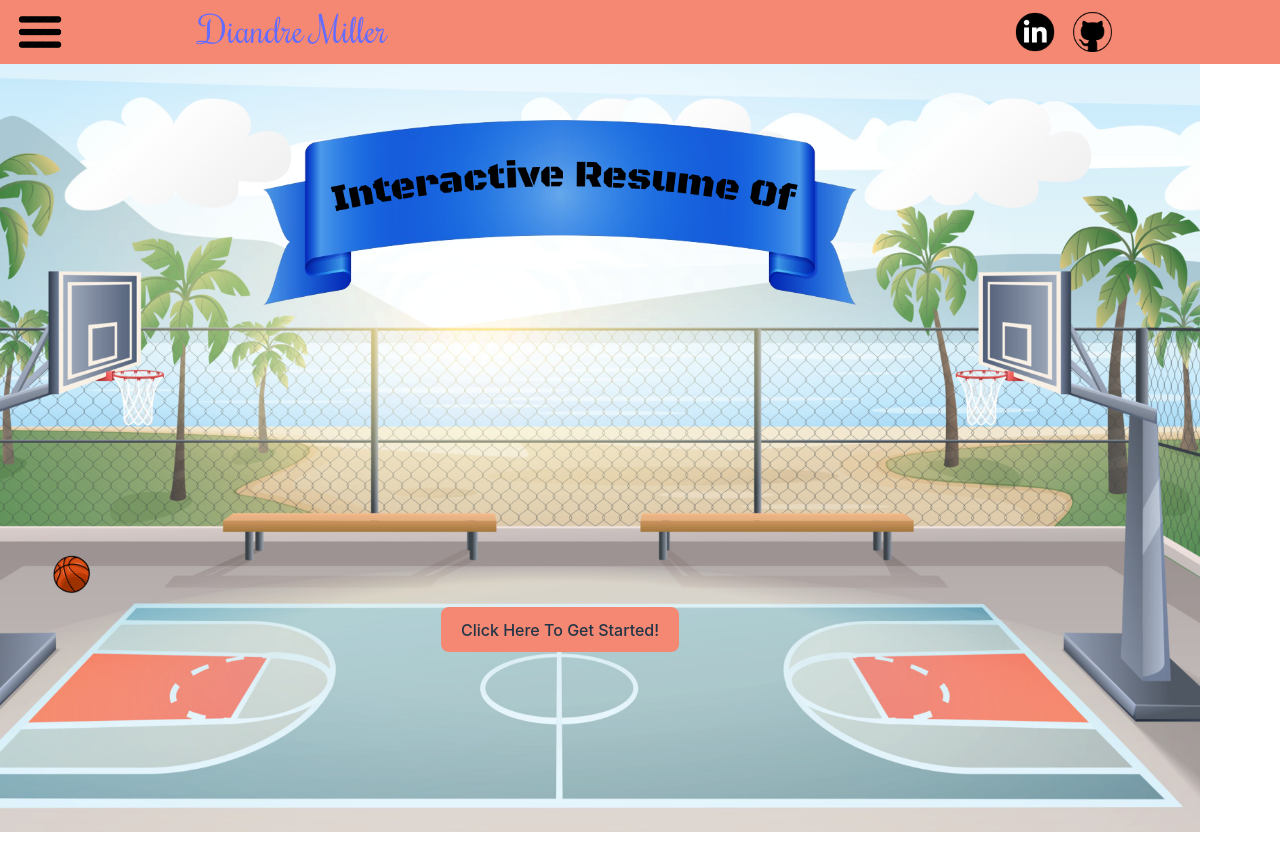
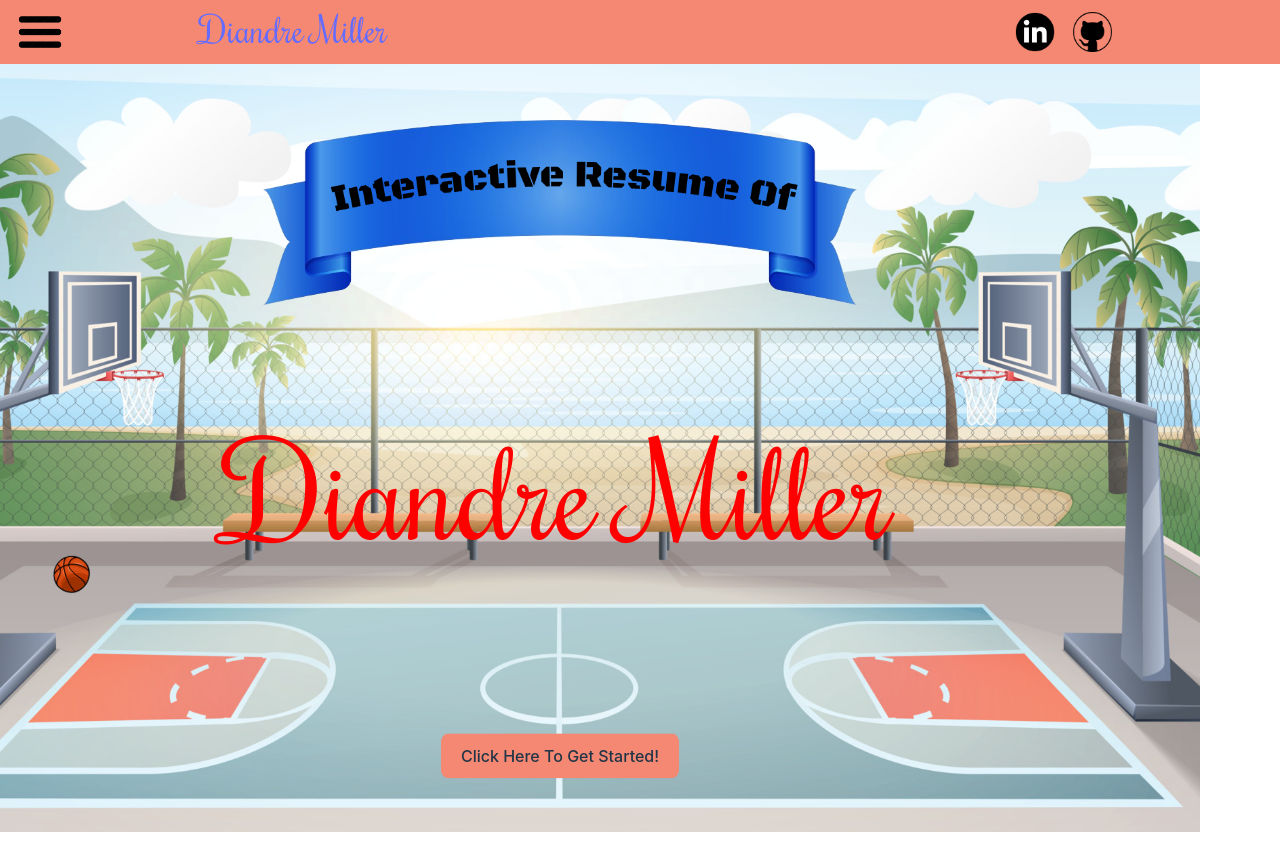
Before and after one commit to DiandreMiller/resume, a React (Vite) app: page / in a window 1280 px wide. Built offline with nearby package versions, Linux system fonts and the light colour scheme.

Commit message:
design: added name and state

```diff
--- a/src/Components/BasketballCourt.tsx
+++ b/src/Components/BasketballCourt.tsx
@@ -1,5 +1,5 @@
 import React from "react";
-import { useState, useEffect } from "react";
+import { useState } from "react";
 
 import court from '../Assets/cartoon-basketball-court-vector.jpg'
 import BallBounce from "./BallBounce";
@@ -11,10 +11,12 @@ const BasketballCourt = () => {
 
     const [isButtonVisible, setIsButtonVisible] = useState<boolean>(true);
     const [isBannerVisible, setIsBannerVisible] = useState<boolean>(true);
+    const [isNameVisible, setIsNameVisible] = useState<boolean>(true);
 
     const handleGetStarted = () => {
         setIsBannerVisible(false);
         setIsButtonVisible(false);
+        setIsNameVisible(false);
     }
 
     return (
@@ -32,9 +34,14 @@ const BasketballCourt = () => {
             <img className='h-36 cloud4 z-10' style={{ transform: 'translateY(-380px) rotate(10deg)' }} src={cloud} alt="cloud"/>
             <img className='h-36 cloud5 z-10' style={{ transform: 'translateY(-380px) rotate(10deg)' }} src={cloud} alt="cloud"/>
             <img className='h-36 cloud6 z-10' style={{ transform: 'translateY(-380px) rotate(10deg)' }} src={cloud} alt="cloud"/>
+            <div className="flex justify-center item-center" style={{ transform: 'translateY(-180px)'}}>
+                {isNameVisible && (
+                    <h2 className="rochester lg:text-9xl" style={{color: 'rgb(255, 0, 0)'}}>Diandre Miller</h2>
+                )}
+            </div>
 
             {isButtonVisible && (
-                <button className="button" onClick={handleGetStarted}> Click Here To Get Started!</button>
+                <button className="button animate-bounce" onClick={handleGetStarted}> Click Here To Get Started!</button>
             )}
 
         </div>
--- a/tailwind.config.js
+++ b/tailwind.config.js
@@ -20,9 +20,6 @@ export default {
         typing: 'typing 3s steps(20) forwards',
         blink: 'blink 1s step-end infinite'
       }
-      // fourOFourImage: {
-
-      // }
     },
   },
   plugins: [],
```
